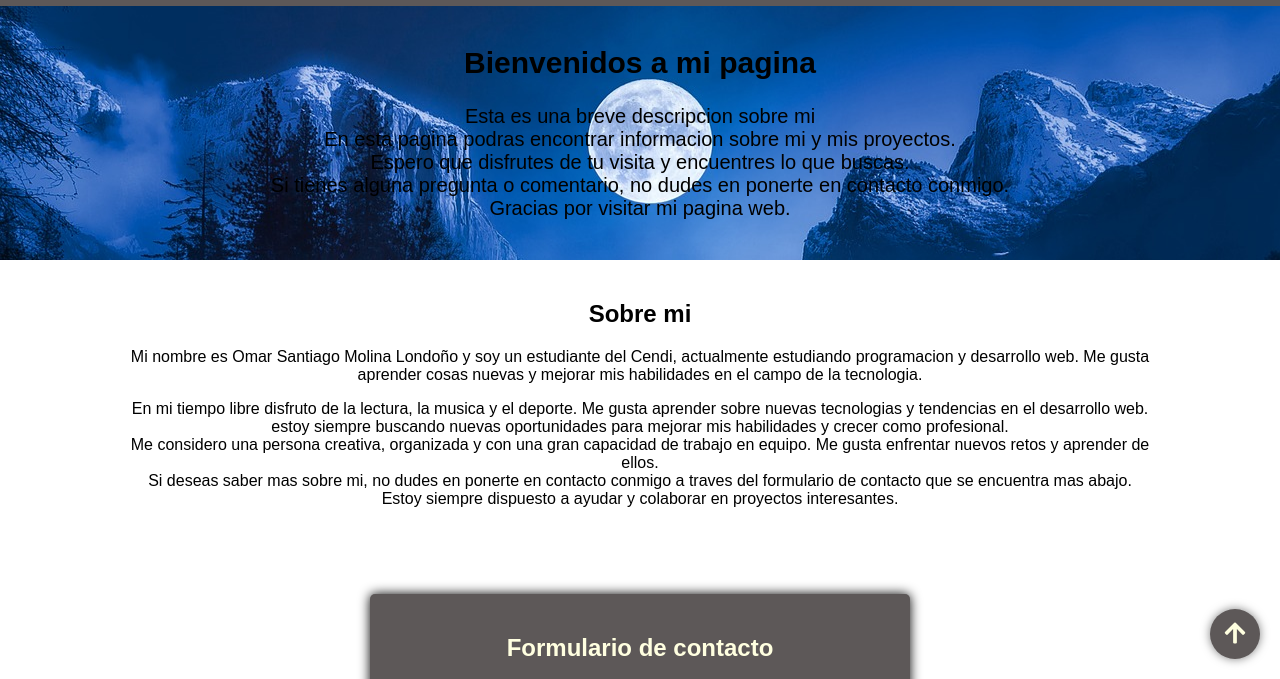
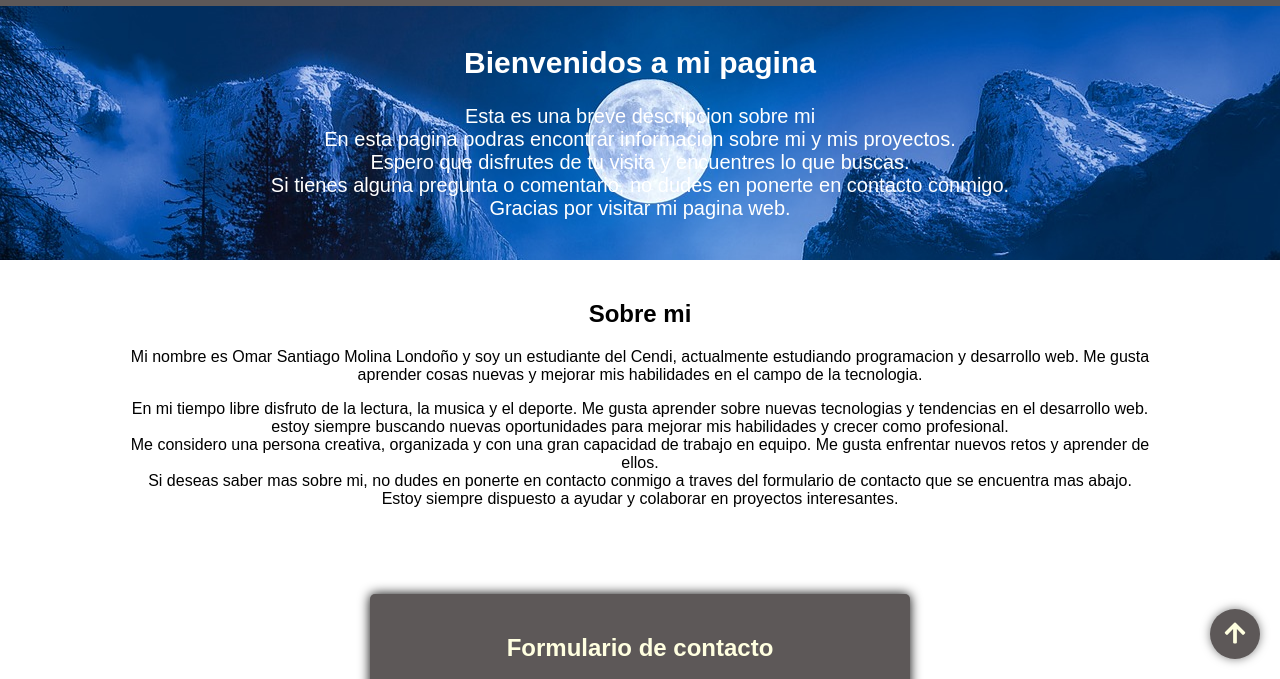
Before and after one commit to MolsCol/PW, a plain HTML site: page index.html in a window 1280 px wide. Shown: the part 121-800 px from the top of the page. Drawn offline with nearby package versions, Linux system fonts and the light colour scheme.

Commit message:
Update style.css

```diff
--- a/style.css
+++ b/style.css
@@ -6,13 +6,13 @@ body{
     border-radius: 30px;
 }
 .inicio2 h2{
-    color: rgb(0, 0, 0);
+    color: white;
     text-align: center;
     font-size: 30px;
     margin-top: 20px;
 }
 .inicio2 p{
-    color: rgb(0, 0, 0);
+    color: white;
     text-align: center;
     font-size: 20px;
     margin-top: 20px;
```
